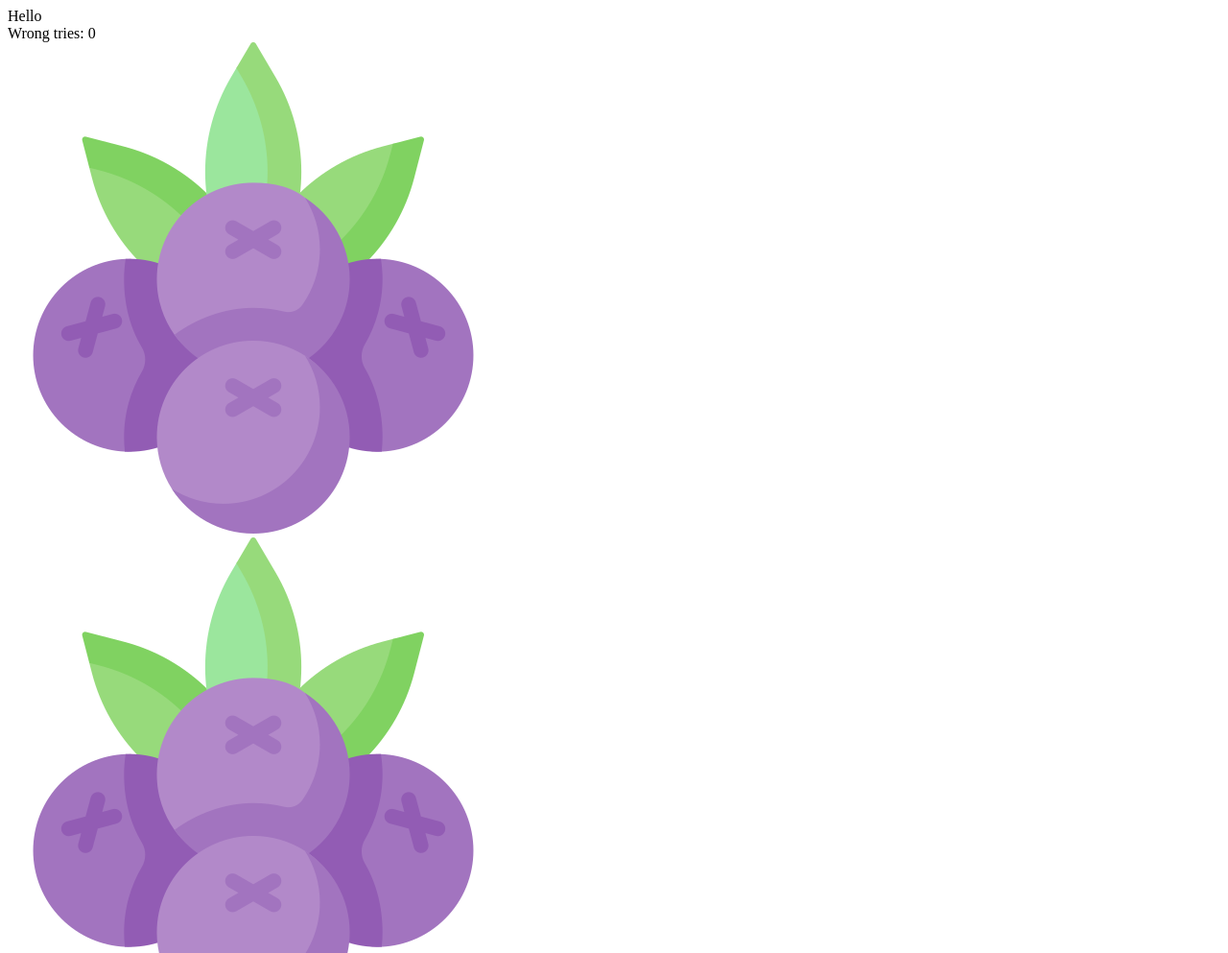
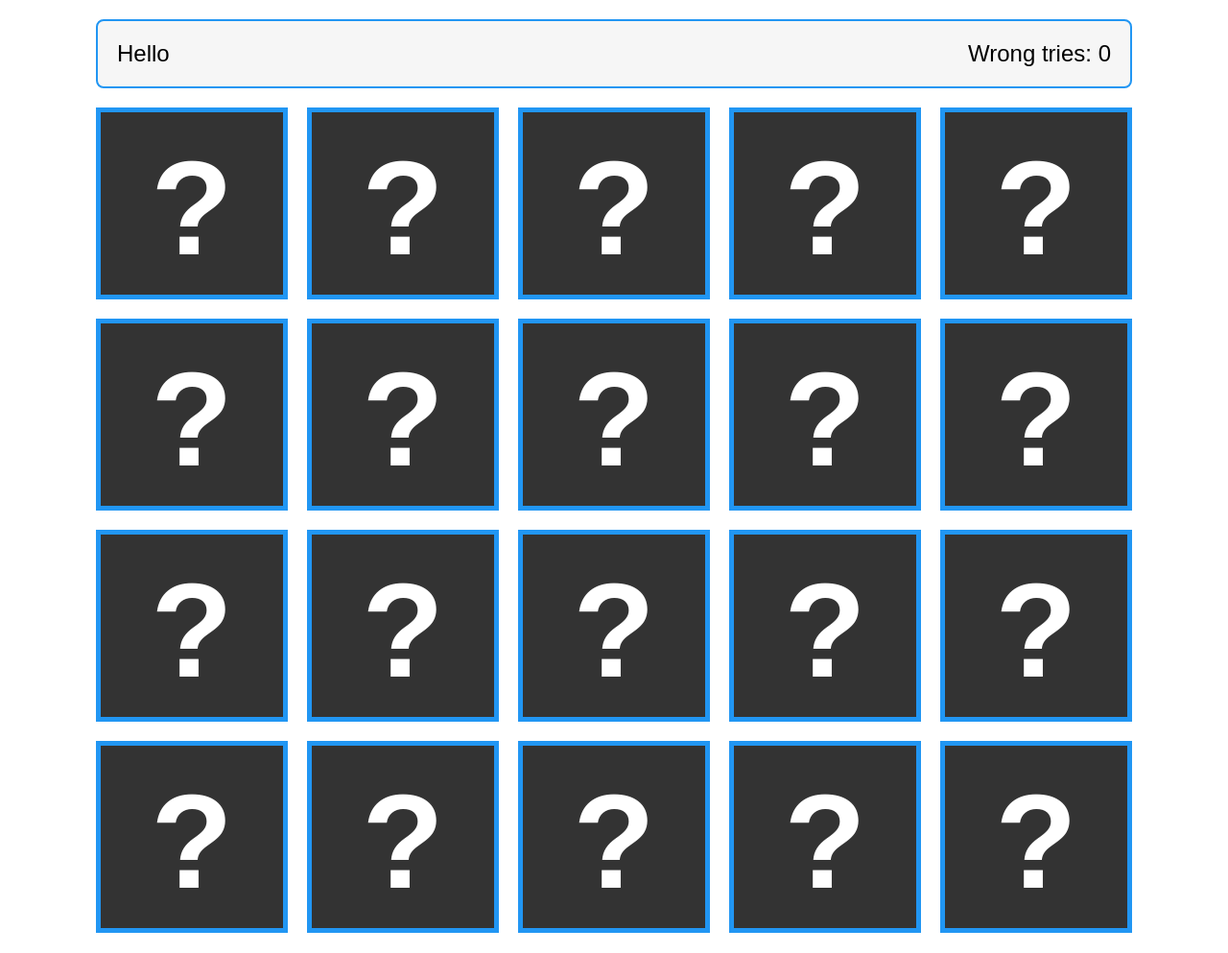
Before and after one commit to Ahmadkhdeir/memory-game, a plain HTML site: page index.html in a window 1280 px wide. Shown: the top 993 px of the page at 96% size. Drawn offline with Linux system fonts and the light colour scheme.

Commit message:
add styles

```diff
--- a/index.html
+++ b/index.html
@@ -4,6 +4,7 @@
         <meta charset="UTF-8">
         <meta name="viewport" content="width=device-width, initial-scale=1.0">
         <title>Memory Game</title>
+        <link rel="stylesheet" href="main.css">
     </head>
     <body>
         <div class="info-container">
--- /dev/null
+++ b/main.css
@@ -0,0 +1,86 @@
+* {
+    box-sizing: border-box;
+}
+
+body {
+    font-family: Arial, Helvetica, sans-serif;
+}
+
+.info-container {
+    width: 1080px;
+    margin: 20px auto 0;
+    background-color: #f6f6f6;
+    padding: 20px;
+    font-size: 24px;
+    overflow: hidden;
+    border: 2px solid #2196f3;
+    border-radius: 8px;
+}
+
+.info-container .name {
+    float: left;
+    width: 50%;
+}
+
+.info-container .tries {
+    float: right;
+    width: 50%;
+    text-align: right;
+}
+
+.game-container {
+    display: flex;
+    width: 1100px;
+    flex-wrap: wrap;
+    margin: 20px auto;
+}
+
+.game-container .game-block {
+    height: 200px;
+    transition: transform .5s;
+    transform-style: preserve-3d;
+    cursor: pointer;
+    position: relative;
+    flex: 1 0 200px;
+    margin: 0 10px 20px;
+}
+
+.game-container .game-block .front {
+    background-color: #333;
+    line-height: 200px;
+}
+
+.game-container .game-block .front::before {
+    content: '?';
+    color: #fff;
+    font-size: 140px;
+    font-weight: bold;
+}
+
+
+.game-container .game-block .back {
+    background-color: #607D8B;
+    transform: rotateY(180deg);
+}
+
+.game-container .game-block .back img {
+    width: 140px;
+    height: 140px;
+    margin-top: 30px;
+}
+
+.game-container .game-block .face {
+    position: absolute;
+    width: 100%;
+    height: 100%;
+    text-align: center;
+    backface-visibility: hidden;
+    border: 5px solid #2196f3;
+}
+
+.game-container .game-block .is-flipped {
+    -webkit-transform: rotateY(180deg);
+    -moz-transform: rotateY(180deg);
+    transform: rotateY(180deg);
+
+}
```
Also changed, not shown: icons/question.png (deleted).
